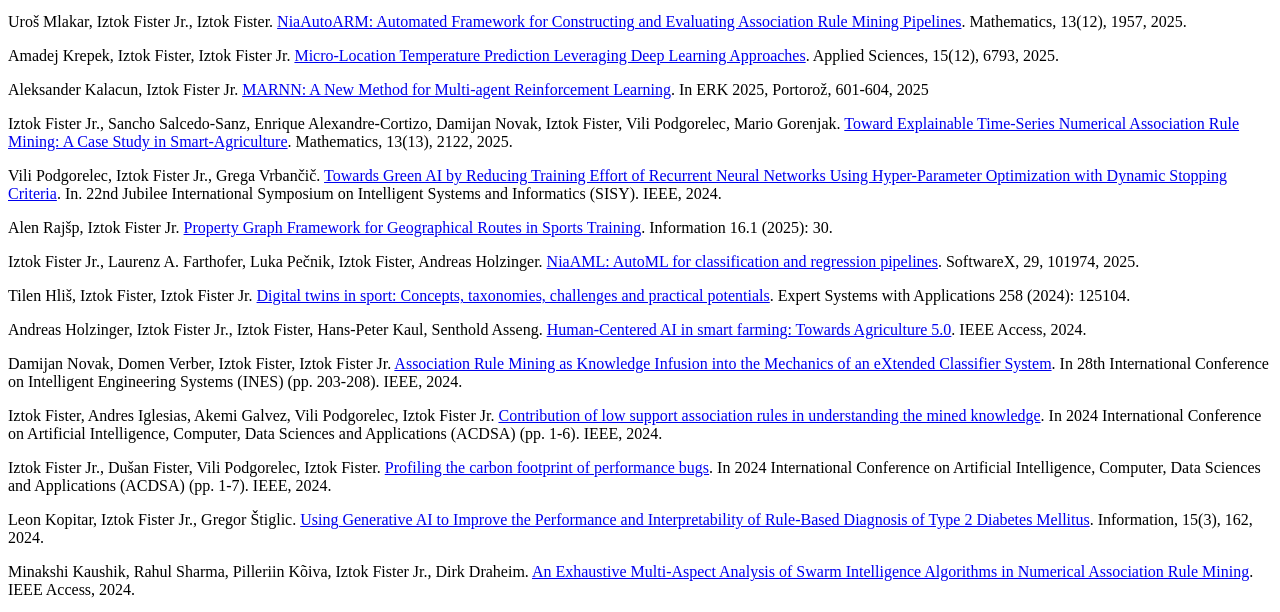
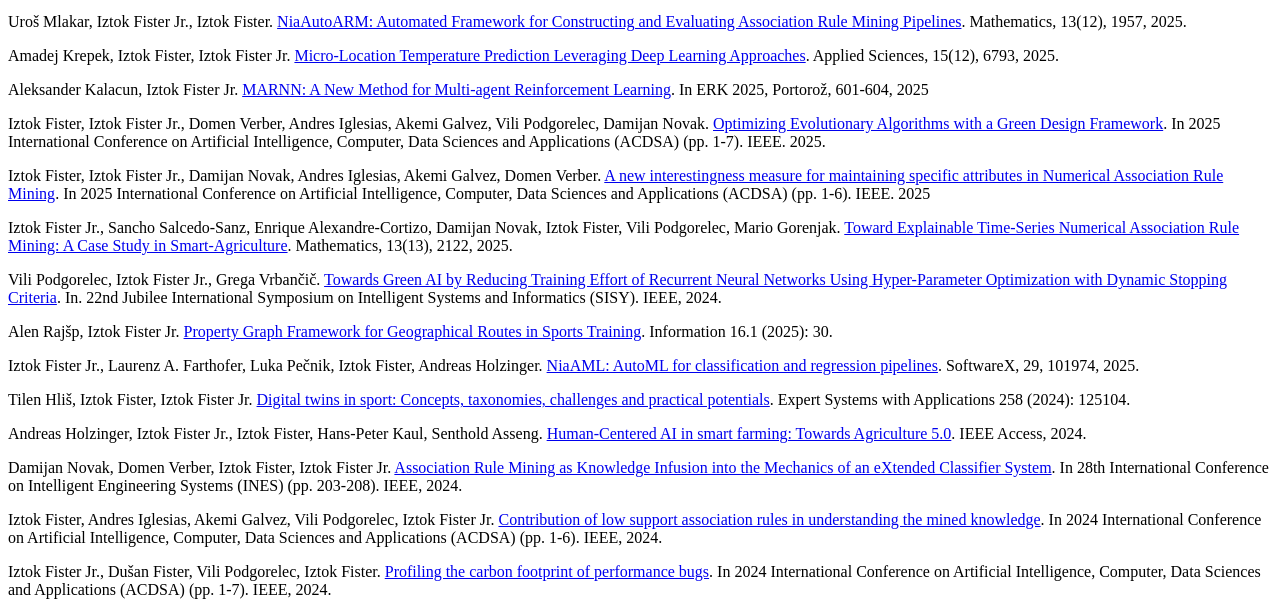
Before and after one commit to firefly-cpp/iztok.xyz, a plain HTML site: page publications.html in a window 1280 px wide. Shown: the part 105-717 px from the top of the page. Drawn offline with Linux system fonts and the light colour scheme.

Commit message:
Minor update - December 2025

```diff
--- a/publications.html
+++ b/publications.html
@@ -12,6 +12,10 @@
 <p>Amadej Krepek, Iztok Fister, Iztok Fister Jr. <a href="static/publications/348.pdf">Micro-Location Temperature Prediction Leveraging Deep Learning Approaches</a>. Applied Sciences, 15(12), 6793, 2025.</p>
 
 <p>Aleksander Kalacun, Iztok Fister Jr. <a href="static/publications/349.pdf">MARNN: A New Method for Multi-agent Reinforcement Learning</a>. In ERK 2025, Portorož, 601-604, 2025</p>
+
+<p>Iztok Fister, Iztok Fister Jr., Domen Verber, Andres Iglesias, Akemi Galvez, Vili Podgorelec, Damijan Novak. <a href="static/publications/351.pdf">Optimizing Evolutionary Algorithms with a Green Design Framework</a>. In 2025 International Conference on Artificial Intelligence, Computer, Data Sciences and Applications (ACDSA) (pp. 1-7). IEEE. 2025.</p>
+
+<p>Iztok Fister, Iztok Fister Jr., Damijan Novak, Andres Iglesias, Akemi Galvez, Domen Verber. <a href="static/publications/352.pdf">A new interestingness measure for maintaining specific attributes in Numerical Association Rule Mining</a>. In 2025 International Conference on Artificial Intelligence, Computer, Data Sciences and Applications (ACDSA) (pp. 1-6). IEEE. 2025</p>
 
 <p>Iztok Fister Jr., Sancho Salcedo-Sanz, Enrique Alexandre-Cortizo, Damijan Novak, Iztok Fister, Vili Podgorelec, Mario Gorenjak. <a href="static/publications/350.pdf">Toward Explainable Time-Series Numerical Association Rule Mining: A Case Study in Smart-Agriculture</a>. Mathematics, 13(13), 2122, 2025.</p>
 
```
